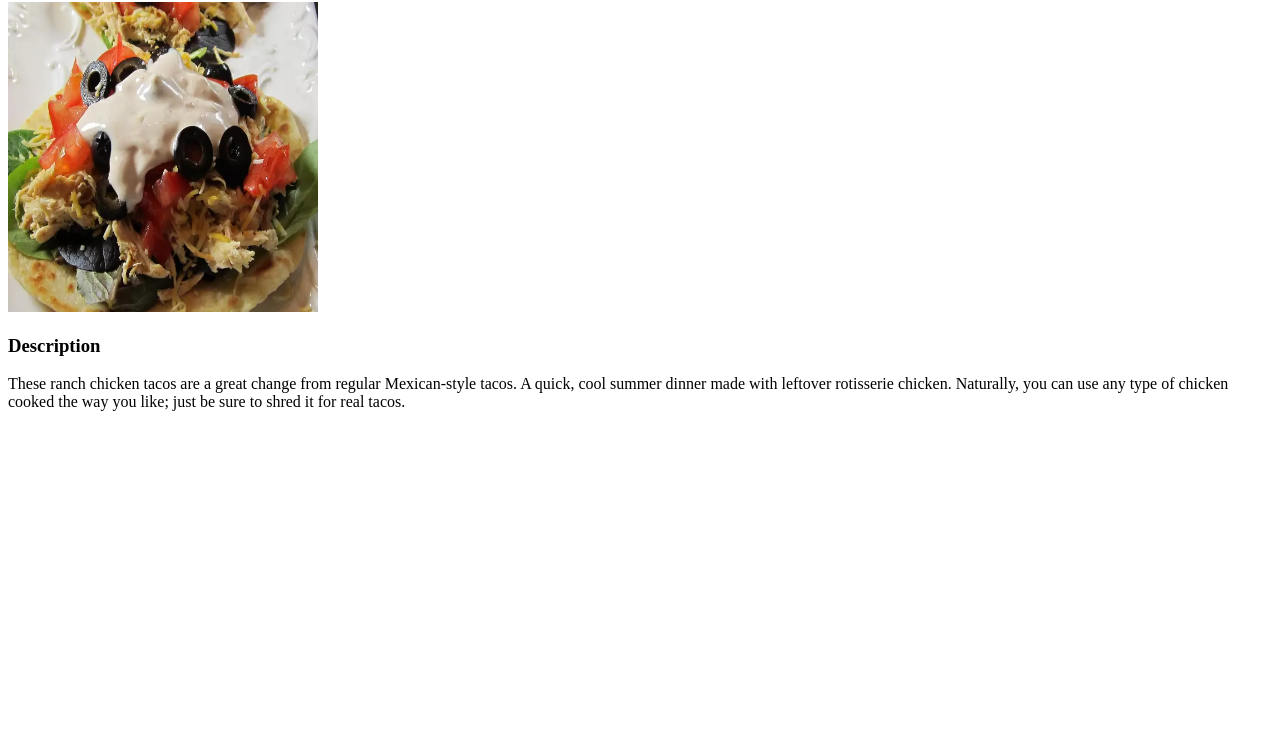
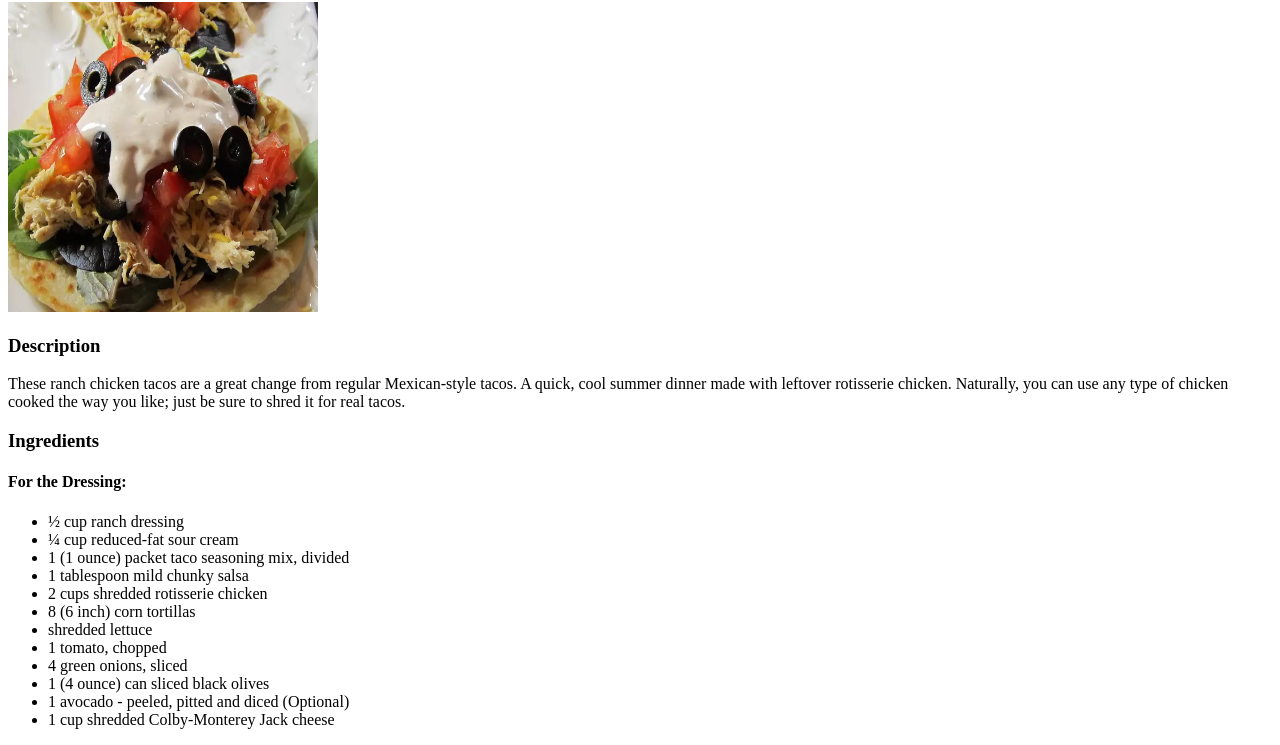
Before and after one commit to MathoVerse100/odin-recipes, a plain HTML site: page recipes/ranchChickenTacos.html in a window 1280 px wide. Shown: the part 78-823 px from the top of the page. Before the commit the page ends 800 px from the top, so only its background shows below. Drawn offline with Linux system fonts and the light colour scheme.

Commit message:
Added Recipe Ingredients section in ranchChickenTacos.html

```diff
--- a/recipes/ranchChickenTacos.html
+++ b/recipes/ranchChickenTacos.html
@@ -14,6 +14,34 @@
        you can use any type of chicken cooked the way you like; just be sure to shred
        it for real tacos.</p>
 
+    <h3><b>Ingredients</b></h3>
+    <h4><b>For the Dressing:</b></h4>
+    <ul>
+        <li>½ cup ranch dressing</li>
+
+        <li>¼ cup reduced-fat sour cream</li>
+
+        <li>1 (1 ounce) packet taco seasoning mix, divided</li>
+
+        <li>1 tablespoon mild chunky salsa</li>
+
+        <li>2 cups shredded rotisserie chicken</li>
+
+        <li>8 (6 inch) corn tortillas</li>
+
+        <li>shredded lettuce</li>
+
+        <li>1 tomato, chopped</li>
+
+        <li>4 green onions, sliced</li>
+
+        <li>1 (4 ounce) can sliced black olives</li>
+
+        <li>1 avocado - peeled, pitted and diced (Optional)</li>
+
+        <li>1 cup shredded Colby-Monterey Jack cheese</li>
+    </ul>
+
 
 </body>
 </html>
```
